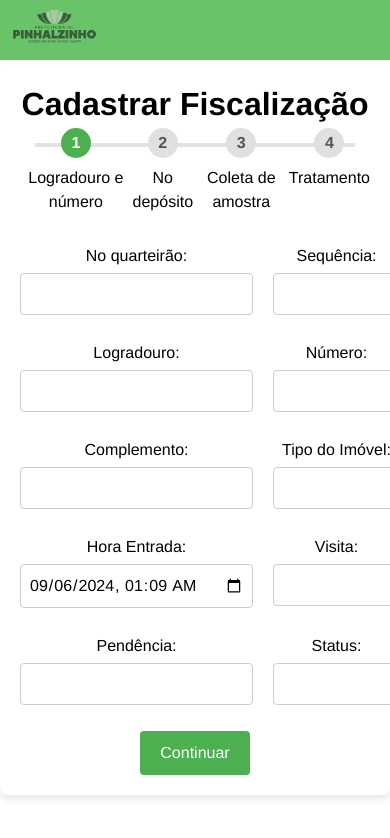
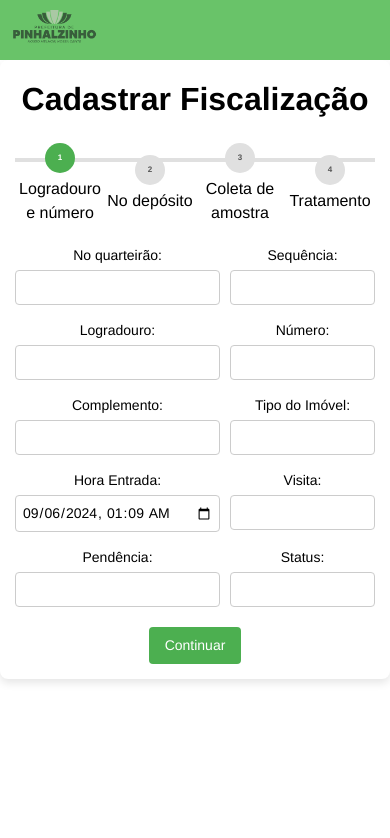
Before and after one commit to cristianfelk/API-HORUS, a Vue app in the folder front-end/: page /fiscalizacao/novo in a window 390 px wide. Shown: the top 838 px of the page. Built offline with nearby package versions, Linux system fonts and the light colour scheme.

Commit message:
feat: responsividade

```diff
--- a/front-end/src/views/CreateFiscalizacao.vue
+++ b/front-end/src/views/CreateFiscalizacao.vue
@@ -340,9 +340,9 @@ export default {
 
 <style scoped>
 .form-container {
-    max-width: 600px;
+    max-width: 500px;
     margin: 0 auto;
-    padding: 20px;
+    padding: 15px;
     border-radius: 8px;
     box-shadow: 0 4px 8px rgba(0, 0, 0, 0.1);
     background-color: #fff;
@@ -351,7 +351,8 @@ export default {
 .steps-container {
     display: flex;
     justify-content: space-between;
-    margin-bottom: 30px;
+    align-items: center;
+    margin: 20px 0;
     position: relative;
 }
 
@@ -359,9 +360,9 @@ export default {
     display: flex;
     flex-direction: column;
     align-items: center;
-    position: relative;
     text-align: center;
-    z-index: 1;
+    width: 100%;
+    flex: 1;
 }
 
 .step-number {
@@ -374,15 +375,14 @@ export default {
     background-color: #e0e0e0;
     color: #555;
     font-weight: bold;
-    margin-bottom: 8px;
+    font-size:8px;
+    /* Ajuste do tamanho da fonte */
+    margin-bottom: 4px;
     z-index: 2;
+    transition: background-color 0.3s, color 0.3s;
 }
 
-.step.active .step-number {
-    background-color: #4caf50;
-    color: white;
-}
-
+.step.active .step-number,
 .step.completed .step-number {
     background-color: #4caf50;
     color: white;
@@ -392,10 +392,10 @@ export default {
     content: '';
     position: absolute;
     top: 15px;
-    left: 15px;
-    right: 15px;
+    left: 0;
+    right: 0;
     height: 4px;
-    background-color: #e7e0e0;
+    background-color: #e0e0e0;
     z-index: 0;
 }
 
@@ -403,40 +403,62 @@ export default {
     background-color: #4caf50;
 }
 
-.suggestions-list {
-    list-style-type: none;
-    padding: 0;
-    margin-top: 70px;
-    border: 1px solid #ccc;
-    border-radius: 3px;
-    max-height: 180px;
-    overflow-y: auto;
-    background-color: #d9d9d9;
-    z-index: 1000;
+.step::before {
+    content: '';
     position: absolute;
+    top: 15px;
+    left: 0;
+    right: 0;
+    height: 4px;
+    background-color: #e0e0e0;
+    z-index: -1;
 }
 
-.suggestions-list li {
-    padding: 10px;
-    cursor: pointer;
+.form-grid {
+    display: grid;
+    grid-template-columns: 1fr 1fr;
+    gap: 10px;
 }
 
-.suggestions-list li:hover {
-    background-color: #f0f0f0;
+.form-group {
+    display: flex;
+    flex-direction: column;
+}
+
+.form-group label {
+    margin-bottom: 4px;
+    font-size: 14px;
+}
+
+.form-group select,
+.form-group input {
+    padding: 6px;
+    border: 1px solid #ccc;
+    border-radius: 4px;
+    font-size: 14px;
+    width: 100%;
+    margin-bottom: 5px;
+    box-sizing: border-box;
+}
+
+::placeholder {
+    color: #b7b7b7;
+    opacity: 0.8;
 }
 
 .button-container {
     display: flex;
     justify-content: center;
-    margin-top: 20px;
+    margin-top: 15px;
 }
 
 .button-container>button {
-    margin: 0 10px;
+    padding: 8px 16px;
+    margin: 0 8px;
+    font-size: 14px;
 }
 
 .back-button {
-    padding: 10px 20px;
     background-color: #f44336;
     color: white;
     border: none;
@@ -450,7 +472,6 @@ export default {
 }
 
 .next-button {
-    padding: 10px 20px;
     background-color: #4caf50;
     color: white;
     border: none;
@@ -462,43 +483,4 @@ export default {
 .next-button:hover {
     background-color: #45a049;
 }
-
-.form-grid {
-    display: grid;
-    grid-template-columns: 1fr 1fr;
-    gap: 20px;
-}
-
-.form-group {
-    display: flex;
-    flex-direction: column;
-}
-
-.form-group label {
-    margin-bottom: 5px;
-}
-
-.form-group select {
-    padding: 8px;
-    border: 1px solid #ccc;
-    border-radius: 4px;
-}
-
-.form-group input {
-    padding: 8px;
-    border: 1px solid #ccc;
-    border-radius: 4px;
-    width: 100%;
-    margin-bottom: 6px;
-}
-
-::placeholder {
-    color: #b7b7b7;
-    opacity: 3;
-}
-
-.form-group input::placeholder {
-    color: #b7b7b7;
-    font-style: italic;
-}
 </style>
--- a/front-end/src/views/Home.vue
+++ b/front-end/src/views/Home.vue
@@ -194,12 +194,14 @@ export default {
 </script>
 
 <style scoped>
+/* Estilos gerais */
 .home-container {
     font-family: 'Roboto', sans-serif;
     color: #333;
     line-height: 1.6;
 }
 
+/* Estilo do carousel */
 .carousel {
     text-align: center;
     margin: 20px 0;
@@ -243,6 +245,7 @@ export default {
     right: 10px;
 }
 
+/* Estilo da hero section */
 .hero {
     background: url('https://example.com/dengue-banner.jpg') center/cover no-repeat;
     height: 40vh;
@@ -262,31 +265,9 @@ export default {
     animation: fadeIn 1.5s ease;
 }
 
-.map-container {
-    display: flex;
-    justify-content: center;
-    align-items: center;
-    height: 450px;
-    margin: 20px 0;
-    margin-top: 40px;
-}
-
-.map {
-    width: 100%;
-    max-width: 1000px;
-    height: 100%;
-    border-radius: 8px;
-    box-shadow: 0 4px 10px rgba(0, 0, 0, 0.2);
-}
-
 @keyframes fadeIn {
-    from {
-        opacity: 0;
-    }
-
-    to {
-        opacity: 1;
-    }
+    from { opacity: 0; }
+    to { opacity: 1; }
 }
 
 .title {
@@ -315,6 +296,7 @@ export default {
     transform: scale(1.05);
 }
 
+/* Estilo da seção de estatísticas */
 .stats-section {
     padding: 50px 20px;
     background-color: #f3f3f3;
@@ -322,17 +304,19 @@ export default {
 
 .stats-card-container {
     display: flex;
-    justify-content: space-between;
+    justify-content: center;
     flex-wrap: wrap;
+    gap: 20px;
 }
 
 .stats-card {
     background-color: white;
     padding: 20px;
-    margin: 10px;
     border-radius: 8px;
     width: 23%;
+    max-width: 300px;
     box-shadow: 0 6px 12px rgba(0, 0, 0, 0.1);
+    text-align: center;
     transition: transform 0.3s ease;
 }
 
@@ -340,6 +324,24 @@ export default {
     transform: translateY(-5px);
 }
 
+/* Estilo do mapa */
+.map-container {
+    display: flex;
+    justify-content: center;
+    align-items: center;
+    height: 450px;
+    margin: 20px 0;
+}
+
+.map {
+    width: 100%;
+    max-width: 1000px;
+    height: 100%;
+    border-radius: 8px;
+    box-shadow: 0 4px 10px rgba(0, 0, 0, 0.2);
+}
+
+/* Estilo da seção de informações */
 .info-section {
     display: flex;
     justify-content: space-between;
@@ -360,6 +362,7 @@ export default {
     transform: scale(1.05);
 }
 
+/* Estilo da seção de call-to-action */
 .call-to-action {
     background-color: #69c369;
     color: white;
@@ -407,4 +410,120 @@ export default {
     background-color: #ff3d3d;
     color: white;
 }
+
+/* Responsividade para dispositivos móveis */
+@media (max-width: 768px) {
+    .carousel-container {
+        height: 220px;
+    }
+
+    .hero {
+        height: 35vh;
+        padding: 20px;
+    }
+
+    .hero-content {
+        padding: 20px;
+    }
+
+    .title {
+        font-size: 2rem;
+        line-height: 1.2;
+    }
+
+    .subtitle {
+        font-size: 1rem;
+        margin-bottom: 10px;
+    }
+
+    .learn-more {
+        padding: 10px 20px;
+        font-size: 1rem;
+    }
+
+    .stats-section {
+        padding: 30px 10px;
+    }
+
+    .stats-card-container {
+        flex-direction: column;
+        align-items: center;
+        width: 100%;
+    }
+
+    .stats-card {
+        width: 90%;
+        max-width: 300px;
+        padding: 15px;
+        text-align: center;
+    }
+
+    .map-container {
+        height: 300px;
+        width: 100%;
+        margin-top: 20px;
+    }
+
+    .info-section {
+        flex-direction: column;
+        align-items: center;
+        padding: 20px 10px;
+    }
+
+    .info-card {
+        width: 90%;
+        padding: 15px;
+        margin-bottom: 15px;
+    }
+
+    .call-to-action {
+        flex-direction: column;
+        padding: 20px;
+        text-align: center;
+        gap: 20px;
+    }
+
+    .denuncia-container, .contact-info {
+        width: 100%;
+        padding: 15px;
+        margin: 0;
+    }
+}
+
+/* Ajustes para telas ainda menores (smartphones) */
+@media (max-width: 480px) {
+    .carousel-container {
+        height: 180px;
+    }
+
+    .title {
+        font-size: 1.6rem;
+        line-height: 1.1;
+    }
+
+    .subtitle {
+        font-size: 0.9rem;
+    }
+
+    .learn-more, .action-button {
+        font-size: 0.9rem;
+        padding: 8px 16px;
+    }
+
+    .stats-card {
+        width: 100%;
+        max-width: 280px;
+        padding: 12px;
+    }
+
+    .map-container {
+        height: 250px;
+    }
+
+    .info-card {
+        width: 100%;
+        padding: 10px;
+    }
+}
+
 </style>
```
Also changed, not shown: front-end/src/views/UserManagement.vue (indentation only).
